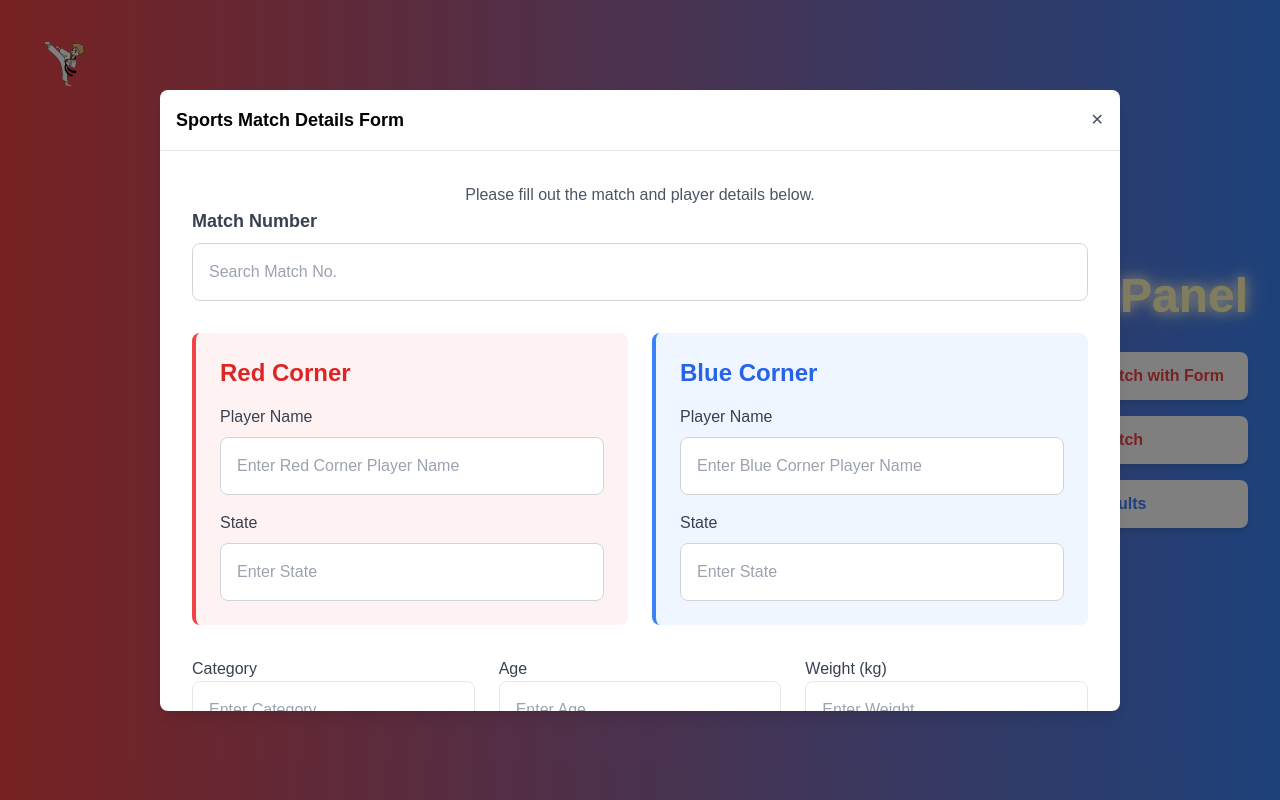
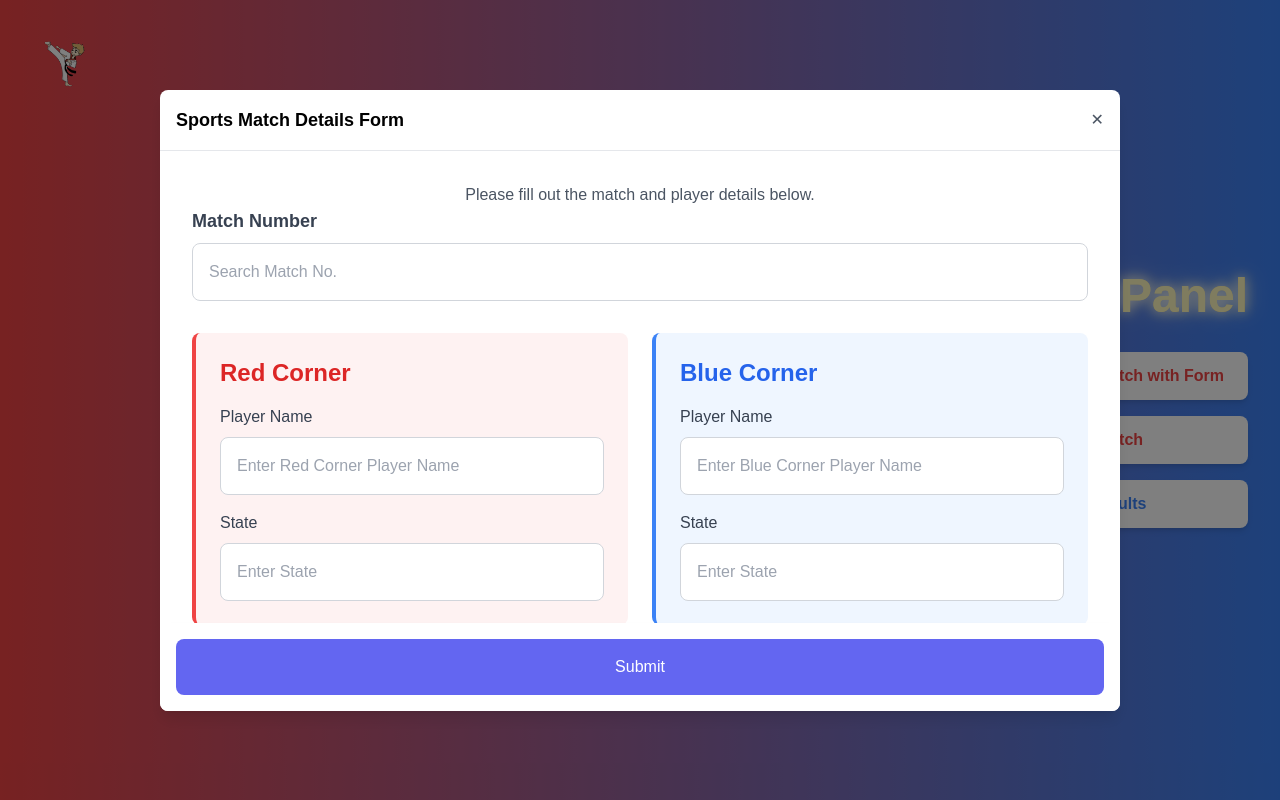
Before and after one commit to agnibyte/Punch-Point-Panel, a Next.js app: page / in a window 1280 px wide. Both pictures are taken after a click on the button "Setup Match with Form". Built offline with nearby package versions, Linux system fonts and the light colour scheme.

Commit message:
final css form done

```diff
--- a/components/common/matchForm.js
+++ b/components/common/matchForm.js
@@ -39,11 +39,11 @@ export default function MatchForm() {
     <>
       <form
         onSubmit={handleSubmit(onSubmit)}
-        className="w-full max-h-[70vh] overflow-y-auto  rounded-lg p-4 md:p-8 space-y-8"
+        className="w-full max-h-[70vh] overflow-y-auto  rounded-lg  space-y-8"
       >
         {" "}
         {/* Title */}
-        <div>
+        <div className="m-4 md:m-8">
           <p className="text-center text-gray-600">
             Please fill out the match and player details below.
           </p>
@@ -102,7 +102,7 @@ export default function MatchForm() {
           )}
         </div>
         {/* Players' Details */}
-        <div className="grid grid-cols-1 md:grid-cols-2 gap-6">
+        <div className="grid grid-cols-1 md:grid-cols-2 gap-6 m-4 md:m-8">
           {/* Red Corner */}
           <div className="p-6 bg-red-50 border-l-4 border-red-500 rounded-lg">
             <h3 className="text-2xl font-semibold text-red-600 mb-4">
@@ -206,7 +206,7 @@ export default function MatchForm() {
           </div>
         </div>
         {/* Additional Details */}
-        <div className="grid grid-cols-1 sm:grid-cols-2 md:grid-cols-3 gap-6">
+        <div className="grid grid-cols-1 sm:grid-cols-2 md:grid-cols-3 gap-6 m-4 md:m-8">
           <div>
             <label className="block text-gray-700 font-medium">Category</label>
             <input
@@ -237,13 +237,14 @@ export default function MatchForm() {
             />
           </div>
         </div>
-        {/* Submit Button */}
+        <div className="sticky bottom-0 bg-white shadow-lg p-4">
           <button
             type="submit"
             className="w-full bg-indigo-500 text-white p-4 rounded-lg hover:bg-indigo-600 transition"
           >
             Submit
           </button>
+        </div>
       </form>
     </>
   );
```
Lines whose indentation alone changed are shown as unchanged.
